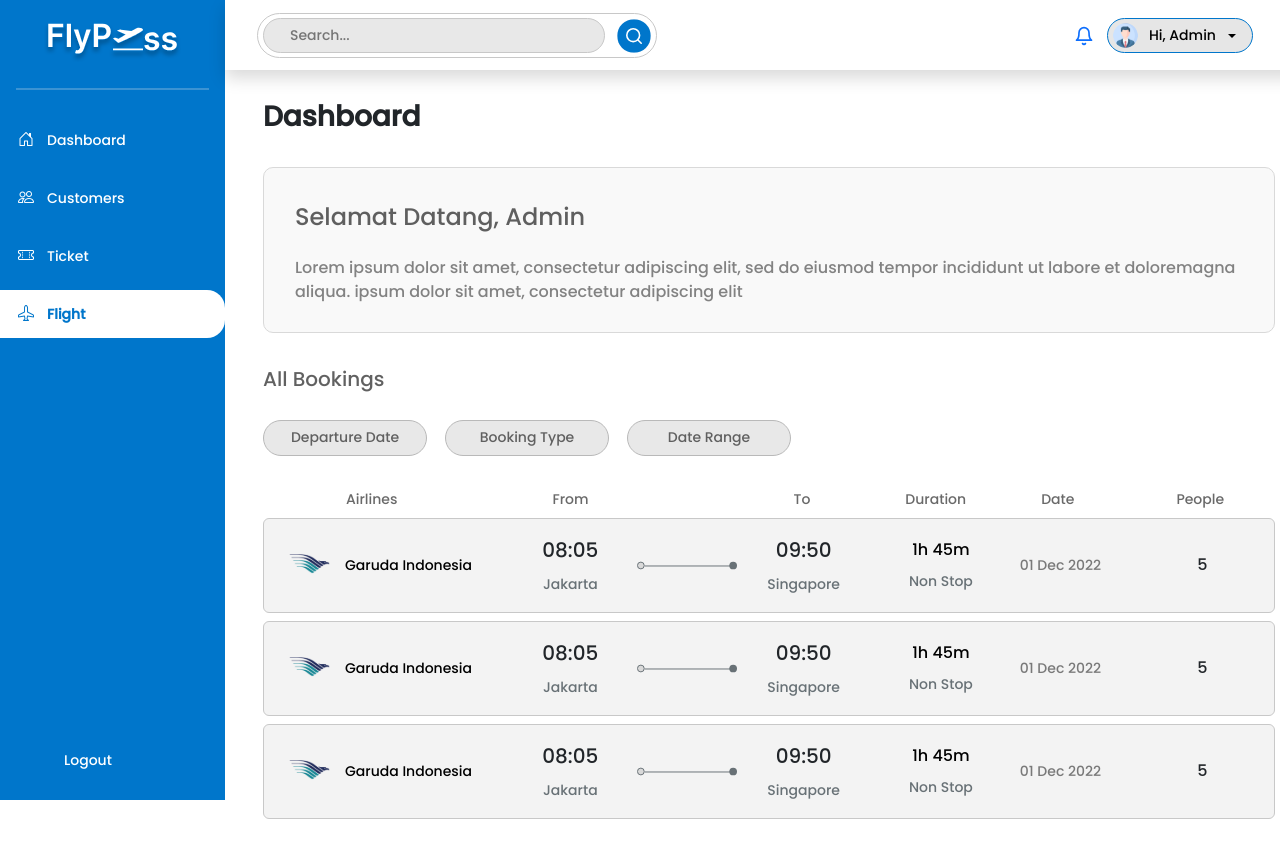
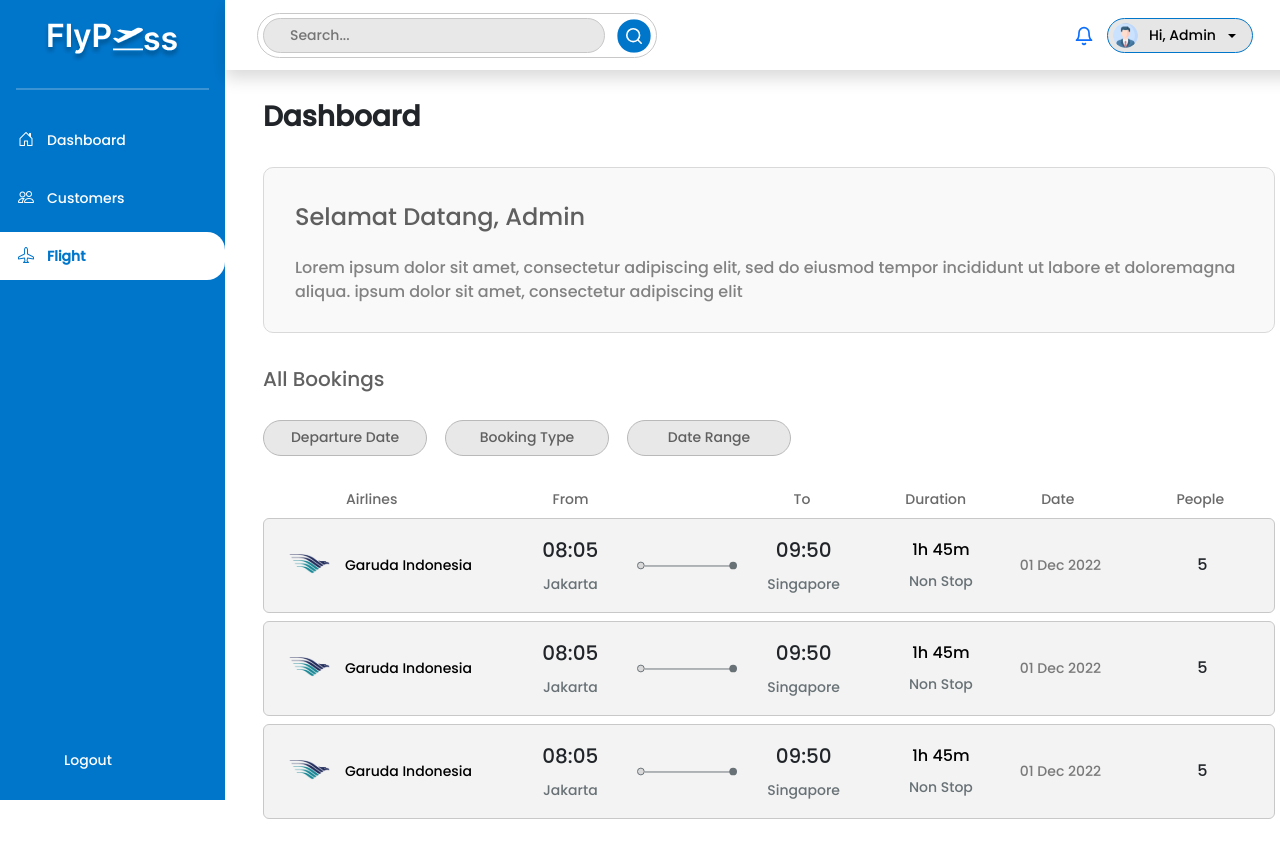
Before and after one commit to pahrurozidev/flypass-frontend, a React (Vite) app: page /flight in a window 1280 px wide. Shown: the top 858 px of the page. Built offline with nearby package versions, Linux system fonts and the light colour scheme; some icons are missing.

Commit message:
feature/slicing-dashboard-admin

```diff
--- a/src/assets/sidebarLink.js
+++ b/src/assets/sidebarLink.js
@@ -10,11 +10,6 @@ const sidebarLink = [
         display: 'Customers',
     },
     {
-        path: '/ticket',
-        icon: 'bi bi-ticket-perforated',
-        display: 'Ticket',
-    },
-    {
         path: '/flight',
         icon: 'bi bi-airplane',
         display: 'Flight',
--- a/src/routes/Routes.jsx
+++ b/src/routes/Routes.jsx
@@ -10,7 +10,6 @@ export default function Routes() {
                 <Route exact path="/" element={<Home />} />
                 <Route path="/dashboard" element={<DashboardAdmin />} />
                 <Route path="/customers" element={<DashboardAdmin />} />
-                <Route path="/ticket" element={<DashboardAdmin />} />
                 <Route path="/flight" element={<DashboardAdmin />} />
             </Switch>
         </BrowserRouter>
```
